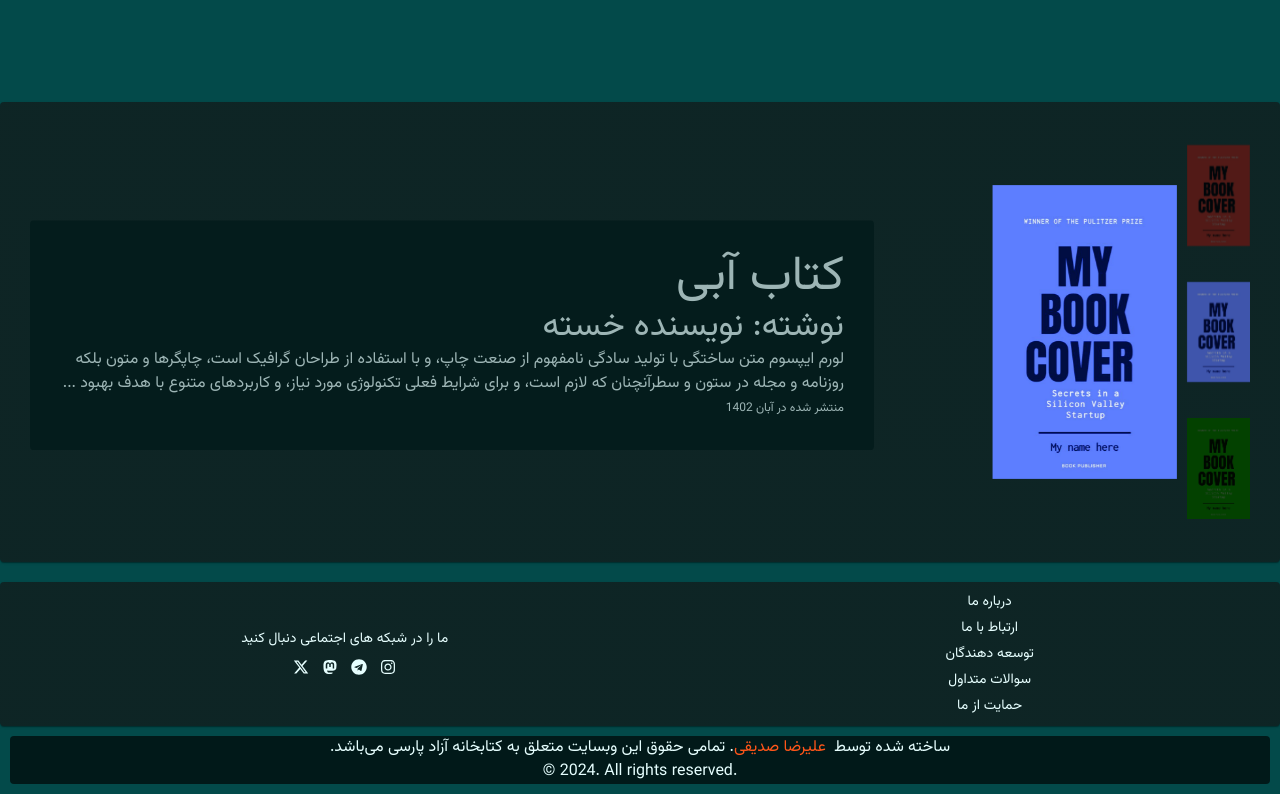
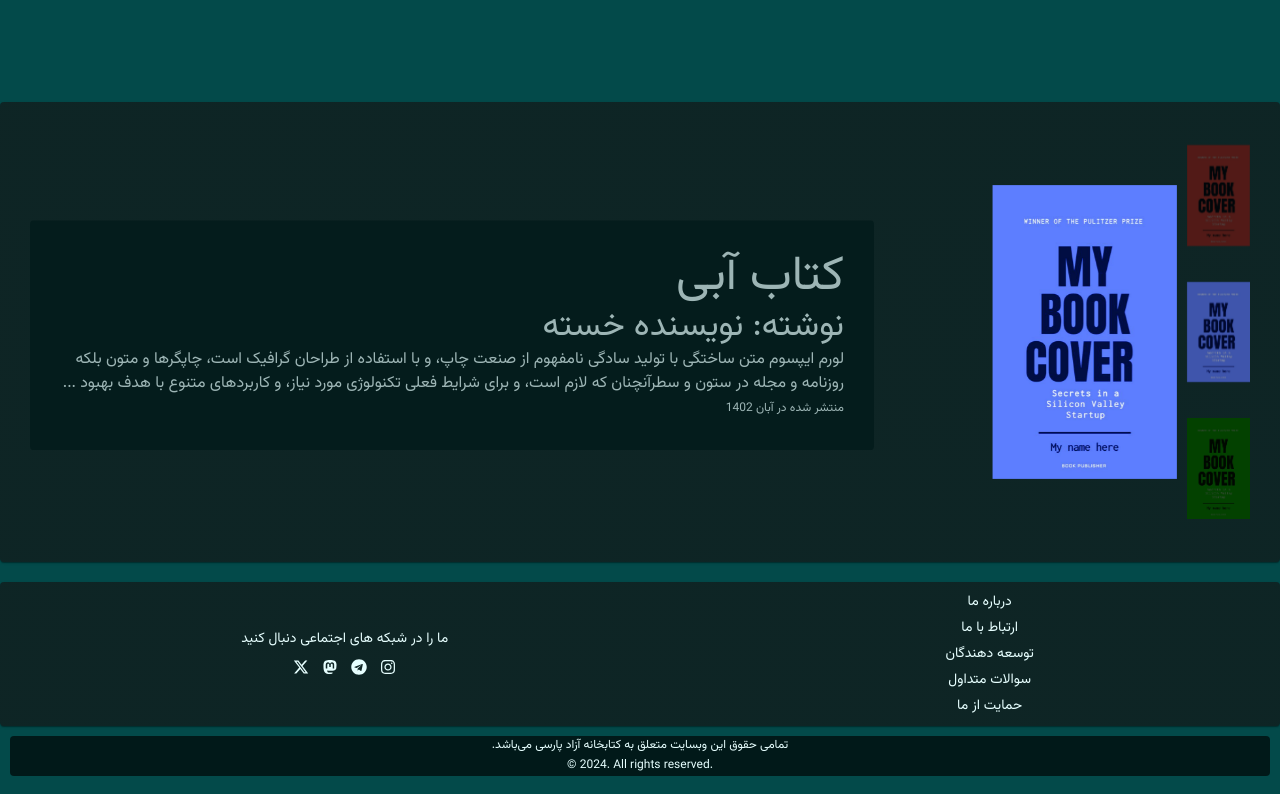
Before and after one commit to persianccbook/frontend, a Next.js app: page / in a window 1280 px wide. Shown: the part 476-1270 px from the top of the page. Built offline with nearby package versions, Linux system fonts and the light colour scheme.

Commit message:
edit copyright footer

```diff
--- a/app/components/CopyRightFooter.tsx
+++ b/app/components/CopyRightFooter.tsx
@@ -1,26 +1,20 @@
-import { Box, Link, Paper } from "@mui/material";
+import { Box, Link, Paper, Typography } from "@mui/material";
 import React from "react";
 
 const CopyRightFooter = () => {
   const currentYear = new Date().getFullYear();
-  const yourName = " علیرضا صدیقی";
-  const yourLink = "https://mr-arsenic.is-a.dev/";
 
   return (
     <Paper
       elevation={0}
       sx={{ display:"flex",flexDirection:"column",alignItems:'center',m:5}}
     >
-      <Box>
-        ساخته شده توسط
-        <Link href={yourLink} target="_blank" underline="none" sx={{ color:'secondary.main',pr: 2 }}>
-          {yourName}
-        </Link>.
+      <Typography variant="caption">
         تمامی حقوق این وبسایت متعلق به کتابخانه آزاد پارسی می‌باشد.
-      </Box>
-      <Box sx={{ direction: "ltr" }}>
+      </Typography>
+      <Typography variant="caption" sx={{ direction: "ltr" }}>
         &copy; {currentYear}. All rights reserved.
-      </Box>
+      </Typography>
     </Paper>
   );
 };
```
